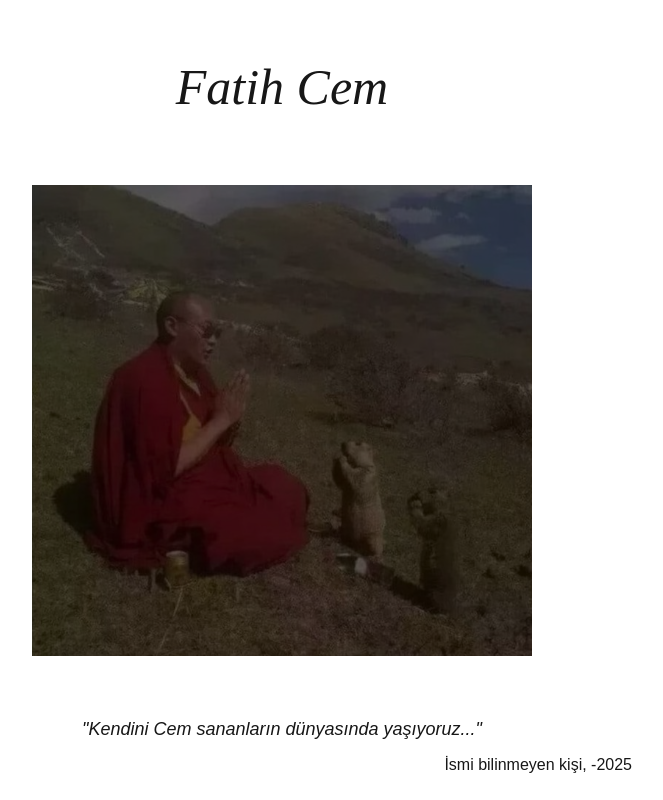
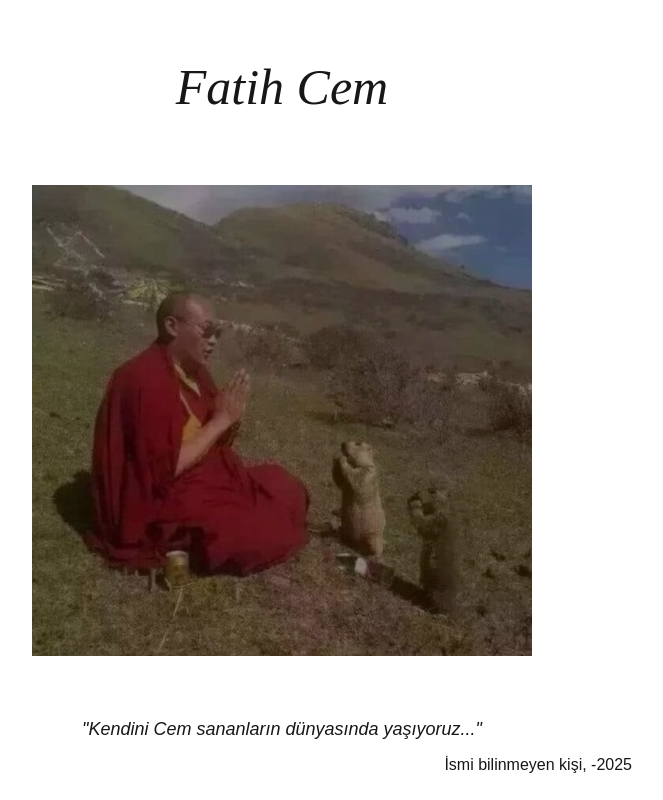
Before and after one commit to Bruhun/learnreact, a Next.js app: page / in a window 1280 px wide. Shown: the whole page, without its empty margins (358-1021 px from the left). Built offline with nearby package versions, Linux system fonts and the light colour scheme.

Commit message:
used client

```diff
--- a/src/app/page.tsx
+++ b/src/app/page.tsx
@@ -1,6 +1,6 @@
-
+"use client"
 import Image from "next/image";
-
+import { useEffect, useState } from "react";
 
 export default function Home() {
   const images = [
@@ -10,38 +10,62 @@ export default function Home() {
     "/images/monk.jpg",
     "/images/sax.jpg",
   ];
-  const randomIndex = Math.floor(Math.random() * images.length);
-  const selectedImage = images[randomIndex];
 
-  const randomBrightness = Math.random() * 0.8 + 0.2;
-  const brightness = `brightness(${randomBrightness})`;
+  // Create states for all random/calculated values
+  const [selectedImage, setSelectedImage] = useState("");
+  const [randomBrightness, setRandomBrightness] = useState(0);
+  const [brightness, setBrightness] = useState("");
+  const [golden, setGolden] = useState(false);
+  const [prism, setPrism] = useState(false);
 
-  let golden = false;
-  let prism = false;
+  // Calculate everything in useEffect on component mount
+  useEffect(() => {
+    // Random image selection
+    const randIndex = Math.floor(Math.random() * images.length);
+    setSelectedImage(images[randIndex]);
 
-  if (randomBrightness > 0.95) {
-    prism = true;
-  } else if (randomBrightness > 0.9) {
-    golden = true;
+    // Random brightness
+    const randBrightness = Math.random() * 0.8 + 0.2;
+    setRandomBrightness(randBrightness);
+    setBrightness(`brightness(${randBrightness})`);
+
+    // Special cases
+    if (randBrightness > 0.95) {
+      setPrism(true);
+    } else if (randBrightness > 0.9) {
+      setGolden(true);
     }
+  }, []); // Empty dependency array means run once on mount
+
   return (
     <div style={{marginTop: "50px", display: "flex", flexDirection: "column", height: "90vh"}}>
 
-      <h1 style={{fontSize: "50px",fontStyle: "italic",fontFamily: "bastligen"}}> <center>Fatih Cem</center></h1>
+      <h1 style={{fontSize: "50px", fontStyle: "italic", fontFamily: "bastligen"}}>
+        <center>Fatih Cem</center>
+      </h1>
+
       <div style={{
         margin: "40px auto",
         maxWidth: "600px",
         padding: "20px",
         position: "relative"
       }}>
+        {selectedImage && (
           <Image
             src={selectedImage}
             alt="Fatih Cem"
             width={500}
             height={500}
             style={{
-          filter:brightness,
-          border: prism ? "3px solid rgb(67, 220, 255)" : golden ? "2px solid gold" : "none" }}   />
+              filter: brightness,
+              border: prism
+                ? "3px solid rgb(67, 220, 255)"
+                : golden
+                  ? "2px solid gold"
+                  : "none"
+            }}
+          />
+        )}
       </div>
 
       <div style={{
@@ -69,7 +93,6 @@ export default function Home() {
           İsmi bilinmeyen kişi, -2025
         </p>
       </div>
-
     </div>
   );
 }
```
Lines whose indentation alone changed are shown as unchanged.
